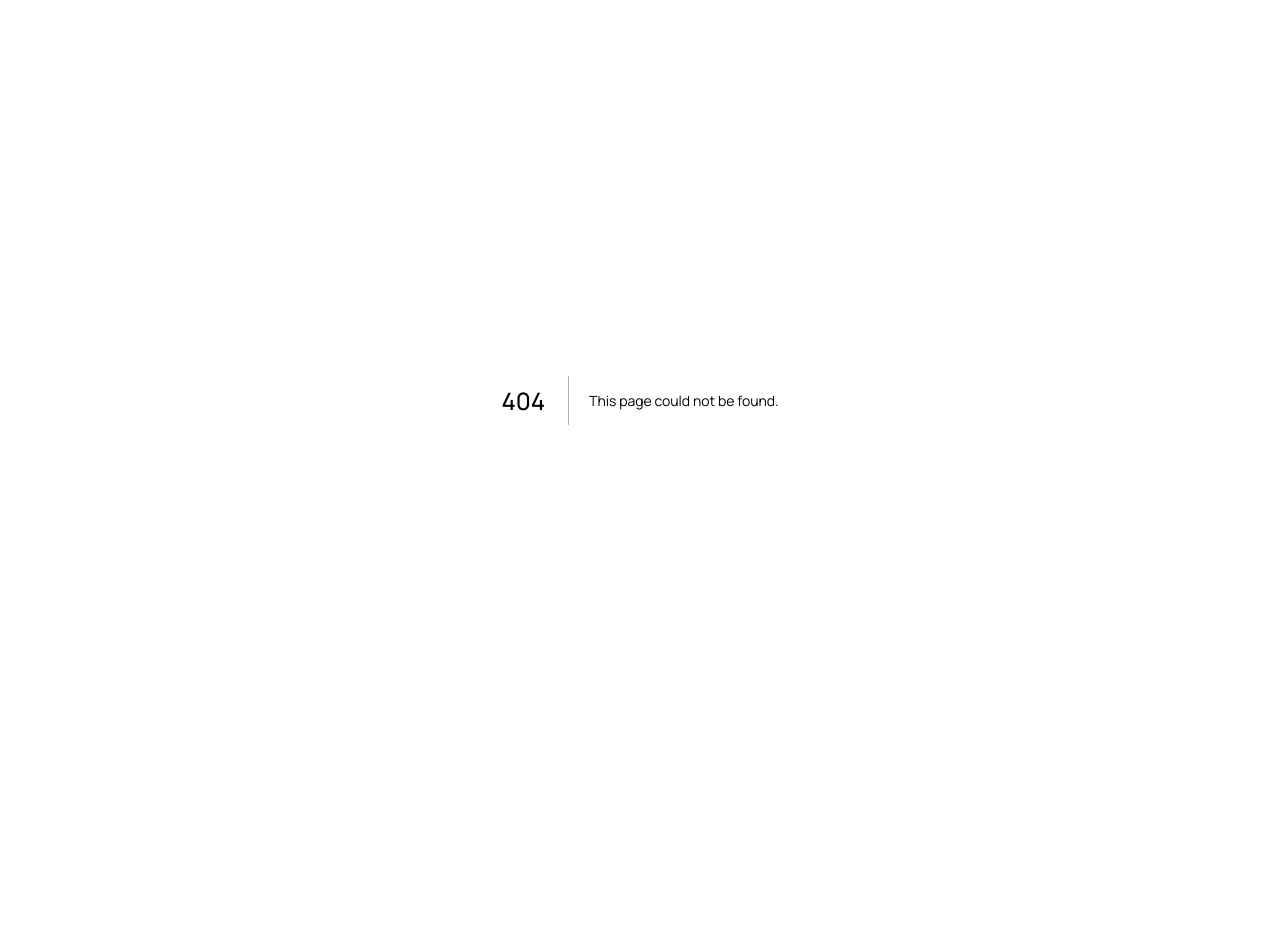
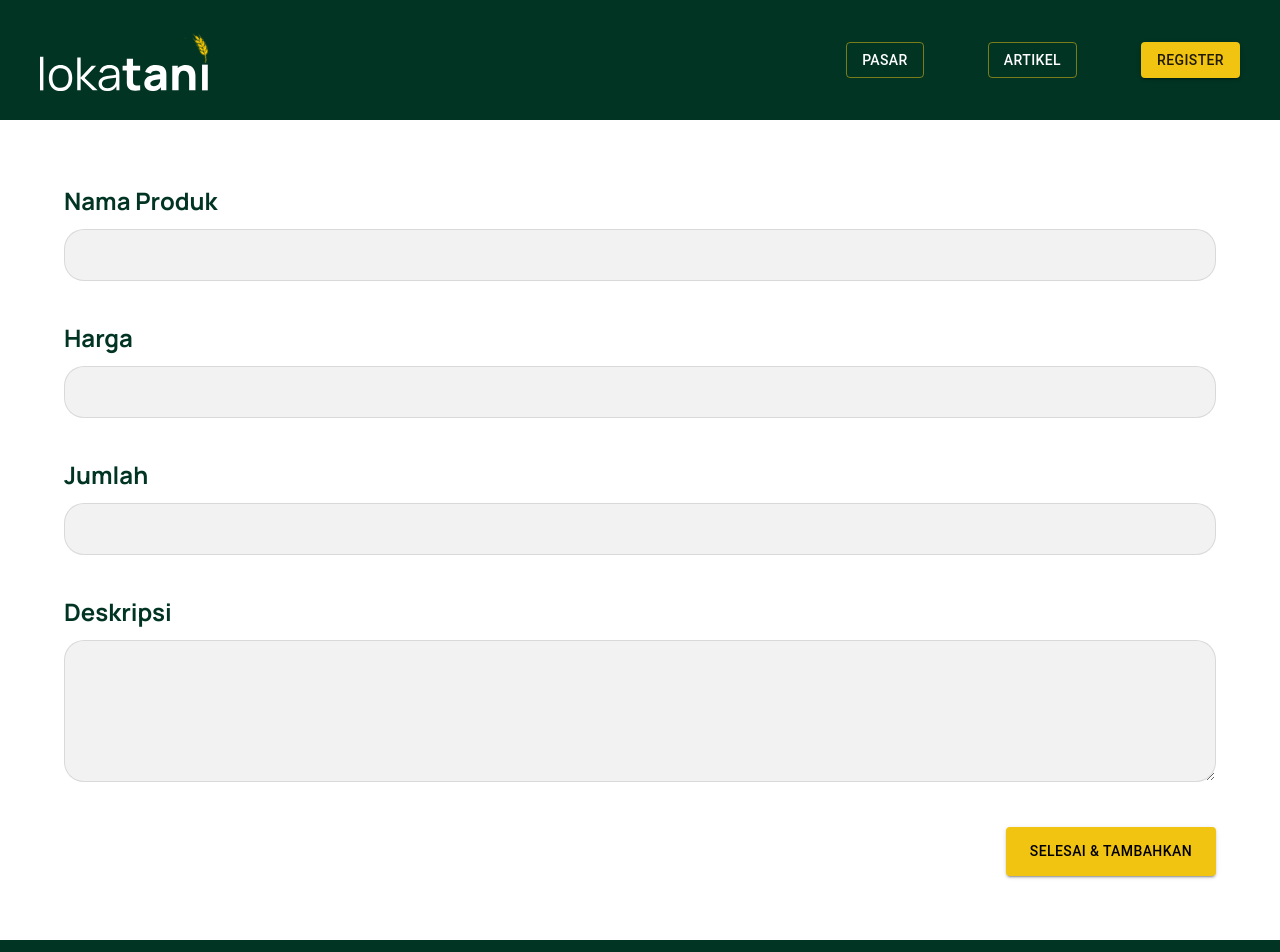
Before and after one commit to mfadlihs/lokatani, a Next.js app: page /add in a window 1280 px wide. Before the commit this address had no page. Shown: the top 952 px of the page. Before the commit the page ends 800 px from the top, so only its background shows below. Built offline with nearby package versions, Linux system fonts and the light colour scheme.

Commit message:
add product UI

```diff
--- /dev/null
+++ b/containers/add/index.tsx
@@ -0,0 +1,31 @@
+import Footer from "@/components/footer";
+import Navbar from "@/components/navbar";
+import { Button } from "@mui/material";
+import React from "react";
+import { Deskripsi, TextField } from "./style";
+
+export default function AddContainer() {
+	return (
+		<div>
+			<Navbar />
+			<div className='px-16 py-16'>
+				<div className='h4 text-primary-2'>Nama Produk</div>
+				<TextField className='mt-3 mb-10' />
+				<div className='h4 text-primary-2'>Harga</div>
+				<TextField className='mt-3 mb-10' type='number' />
+				<div className='h4 text-primary-2'>Jumlah</div>
+				<TextField className='mt-3 mb-10' type='number' />
+				<div className='h4 text-primary-2'>Deskripsi</div>
+				<Deskripsi className='mt-3 mb-10' rows={6} />
+				<div className='flex justify-end'>
+					<Button
+						variant='contained'
+						className='bg-secondary-1 text-black py-3 px-6'>
+						Selesai & Tambahkan
+					</Button>
+				</div>
+			</div>
+			<Footer />
+		</div>
+	);
+}
--- /dev/null
+++ b/containers/add/style.tsx
@@ -0,0 +1,21 @@
+import styled from "@emotion/styled";
+
+export const TextField = styled.input`
+	width: 100%;
+	background-color: rgb(242 242 242);
+	outline: none;
+	padding: 16px 32px;
+	background: #f2f2f2;
+	border: 1px solid rgba(0, 0, 0, 0.1);
+	border-radius: 20px;
+`;
+
+export const Deskripsi = styled.textarea`
+	width: 100%;
+	background-color: rgb(242 242 242);
+	outline: none;
+	padding: 16px 32px;
+	background: #f2f2f2;
+	border: 1px solid rgba(0, 0, 0, 0.1);
+	border-radius: 20px;
+`;
--- /dev/null
+++ b/pages/add.tsx
@@ -0,0 +1,19 @@
+import Loading from "@/components/loading";
+import dynamic from "next/dynamic";
+import Head from "next/head";
+import React from "react";
+
+const AddRoute = dynamic(() => import("@/containers/add"), {
+	loading: () => <Loading />,
+});
+
+export default function Add() {
+	return (
+		<>
+			<Head>
+				<title>Tambah Produk</title>
+			</Head>
+			<AddRoute />
+		</>
+	);
+}
```
